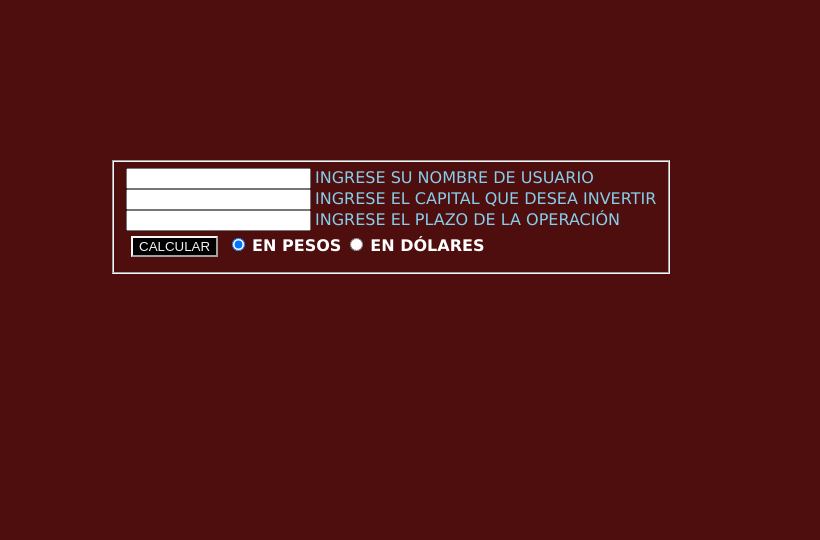
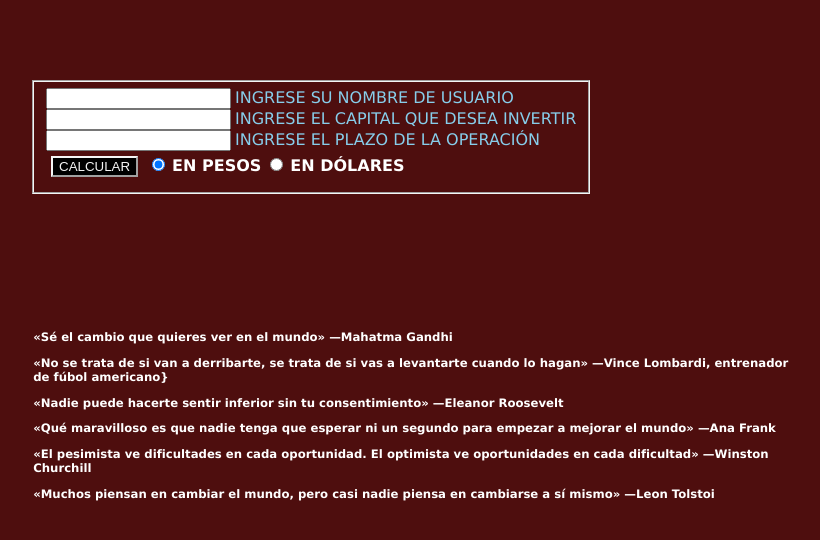
Before and after one commit to NicolasBugari/ProyectoFinalBugariJavascript, a plain HTML site: page paginas/calculo.html in a window 1280 px wide. Shown: the whole page, without its empty margins (402-1222 px from the left). Drawn offline with Linux system fonts and the light colour scheme; some packages are replaced by stand-ins of ours; a script that the page names is missing.

Commit message:
fetch7 solucion parcial

```diff
--- a/js/index.js
+++ b/js/index.js
@@ -67,11 +67,10 @@ const frases = document.getElementById("frases")
 fetch("../js/data.json")
 .then(response => response.json())
 .then(data => {
-  data.forEach(frases => {
+  data.forEach(idTexto7 => {
     const h3 = document.createElement("h3")
     h3.innerHTML = `
-      <p>${frases.body}</p>
-      <hr/>
+      <p>${idTexto7.body}</p>
       `;
     frases.append(h3)
     })
--- a/paginas/calculo.html
+++ b/paginas/calculo.html
@@ -12,7 +12,7 @@
     <link rel="manifest" href="/site.webmanifest">
     <title>Ingreso al Home Banking</title>
   </head>
-  <body style="margin: 10rem; padding-left: 22rem; background-color:rgb(78, 14, 14);">
+  <body style="margin: 5rem; padding-left: 22rem; background-color:rgb(78, 14, 14);">
     <fieldset style="border-color: whitesmoke; display: inline-block;">
       <input type="text" id="idNombre"/>
       <label for="idNombre" style="
@@ -81,7 +81,11 @@
         sans-serif;
         font-weight: bold;
         font-size: 15px; color: white; padding: center;"><span>
-      <div id="frases"></div>
+      <div id="frases" style="font-family: Verdana, Geneva, Tahoma, sans-serif,
+      sans-serif;
+      font-size: 10px;
+      padding: 0.2rem;
+      "></div>
     <script src="//cdn.jsdelivr.net/npm/sweetalert2@11"></script>
     <script src="../js/index.js"></script>
   </body>
```
